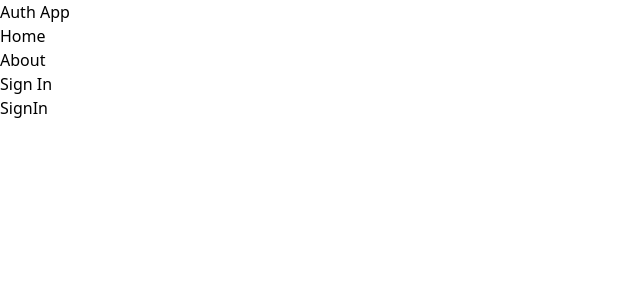
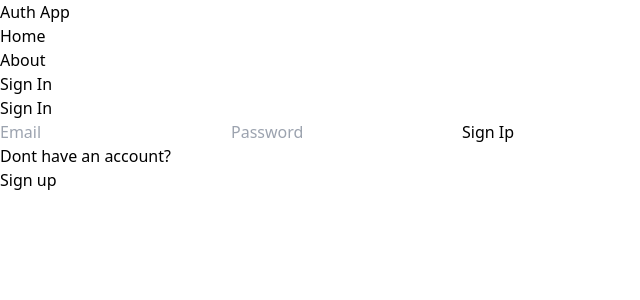
Before and after one commit to gootibi/mern-auth, a React (Vite) app in the folder client/: page /sign-in in a window 1280 px wide. Shown: the top 300 px of the page, without its empty margins (0-640 px from the left). Built offline with nearby package versions, Linux system fonts and the light colour scheme.

Commit message:
Step 13: Complete the sign in page functionality and added sing up page navigation when the signup is ready

```diff
--- a/client/src/pages/SignIn.jsx
+++ b/client/src/pages/SignIn.jsx
@@ -1,7 +1,76 @@
-import React from 'react'
+import { useState } from "react";
+import { Link, useNavigate } from "react-router-dom"
 
 export default function SignIn() {
+
+  const [formData, setFormData] = useState({});
+  const [error, setError] = useState(false);
+  const [loading, setLoading] = useState(false);
+  const navigate = useNavigate();
+
+  const handleChange = (e) => {
+    setFormData({ ...formData, [e.target.id]: e.target.value });
+  };
+
+  const handleSubmit = async (e) => {
+    e.preventDefault();
+
+    try {
+      setLoading(true);
+      setError(false);
+
+      const res = await fetch('/api/auth/signin', {
+        method: 'POST',
+        headers: {
+          'Content-Type': 'application/json',
+        },
+        body: JSON.stringify(formData),
+      });
+
+      const data = await res.json();
+
+      setLoading(false);
+      if (data.success === false) {
+        setError(true);
+        return;
+      }
+      navigate('/');
+    } catch (error) {
+      console.log("🚀 ~ file: SignUp.jsx:37 ~ handleSubmit ~ error:", error);
+      setLoading(false);
+      setError(true);
+    }
+  };
+
   return (
-    <div>SignIn</div>
+    <div className='p-3 max-w-lg mx-auto'>
+      <h1 className='text-3xl text-center font-semibold my-7'>Sign In</h1>
+      <form onSubmit={handleSubmit} className='flex flex-col gap-4'>
+        <input
+          type="email"
+          placeholder='Email'
+          id="email"
+          className='bg-slate-100 p-3 rounded-lg'
+          onChange={handleChange}
+        />
+        <input
+          type="password"
+          placeholder='Password'
+          id="password"
+          className='bg-slate-100 p-3 rounded-lg'
+          onChange={handleChange}
+        />
+        <button disabled={loading} className='bg-slate-700 text-white p-4 rounded-lg uppercase hover:opacity-95 disabled:opacity-75 transition ease-out duration-500'>
+          {loading ? 'Loading...' : 'Sign Ip'}
+        </button>
+      </form>
+      <div className='flex gap-2 mt-5'>
+        <p>Dont have an account?</p>
+        <Link to='/sign-up'>
+          <span className='text-blue-600 hover:underline'>Sign up</span>
+        </Link>
+      </div>
+      <p className="text-red-700 mt-5">{error && 'Something went wrong!'}</p>
+    </div>
   )
 }
--- a/client/src/pages/SignUp.jsx
+++ b/client/src/pages/SignUp.jsx
@@ -1,11 +1,12 @@
 import { useState } from "react";
-import { Link } from "react-router-dom"
+import { Link, useNavigate } from "react-router-dom"
 
 export default function SignUp() {
 
   const [formData, setFormData] = useState({});
   const [error, setError] = useState(false);
   const [loading, setLoading] = useState(false);
+  const navigate = useNavigate();
 
   const handleChange = (e) => {
     setFormData({ ...formData, [e.target.id]: e.target.value });
@@ -33,6 +34,7 @@
         setError(true);
         return;
       }
+      navigate('/sign-in');
     } catch (error) {
       console.log("🚀 ~ file: SignUp.jsx:37 ~ handleSubmit ~ error:", error);
       setLoading(false);
```
